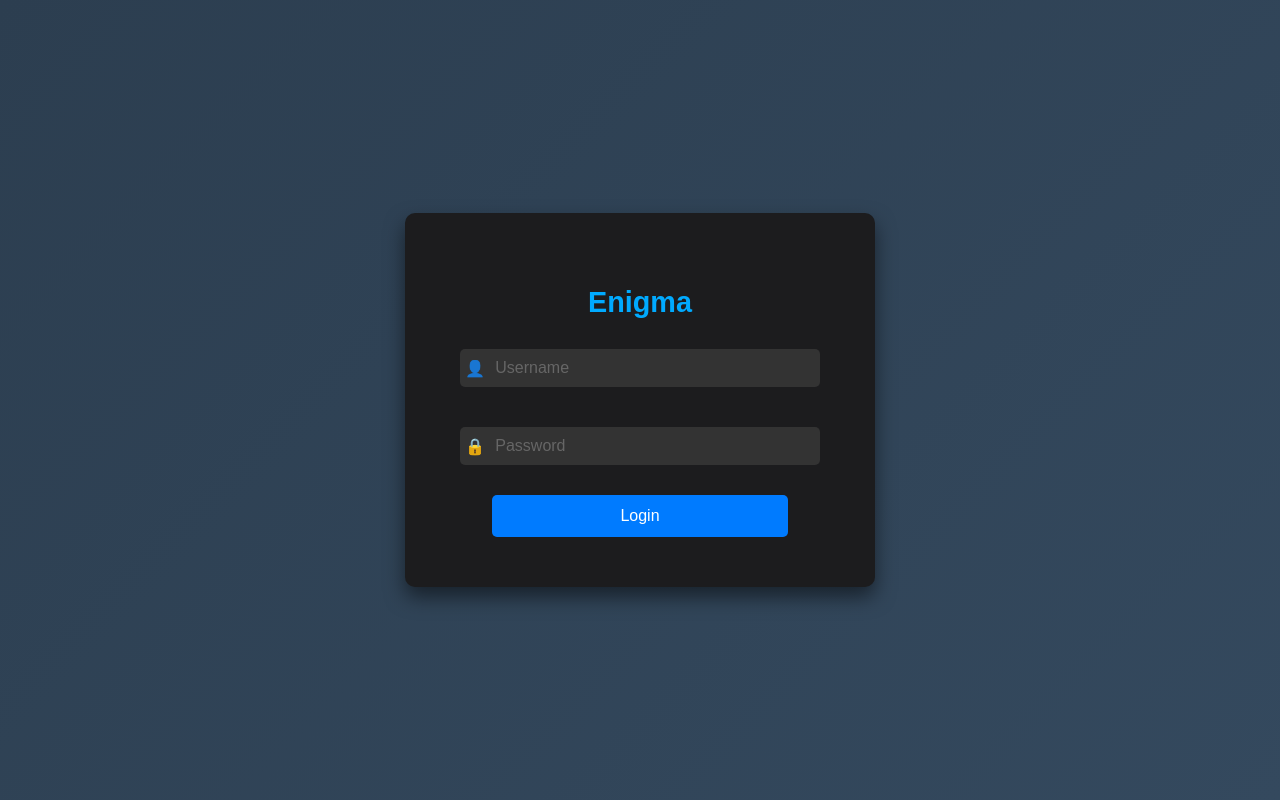
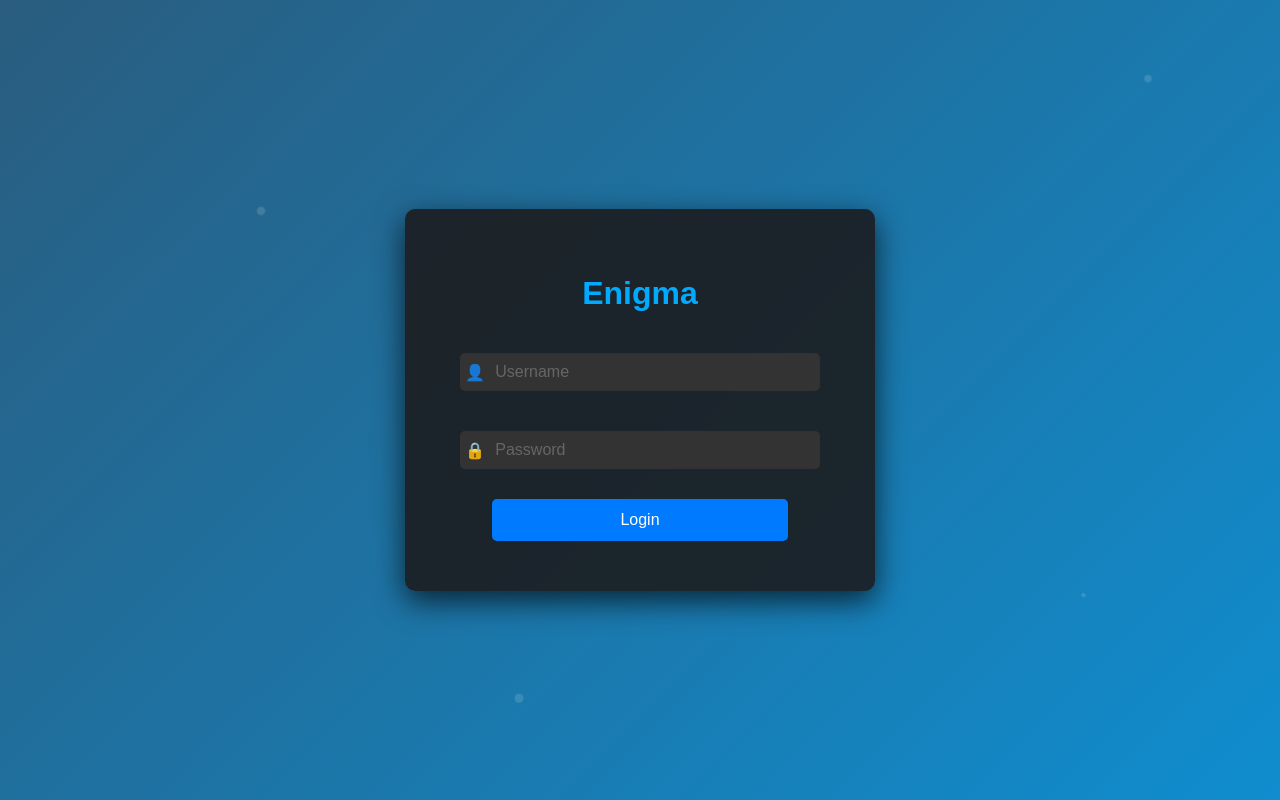
Before and after one commit to akshayjith4/Enigma-Password-Manager, a Flask app: page / in a window 1280 px wide. Run offline with Flask 3, Linux system fonts and the light colour scheme.

Commit message:
Update login.html
Updated login.html with an animated gradient background and enhanced UI

```diff
--- a/templates/login.html
+++ b/templates/login.html
@@ -4,31 +4,88 @@
     <meta charset="UTF-8">
     <meta name="viewport" content="width=device-width, initial-scale=1.0">
     <title>Enigma Login</title>
+    <link rel="stylesheet" href="https://cdnjs.cloudflare.com/ajax/libs/animate.css/4.1.1/animate.min.css" />
     <style>
         body {
             margin: 0;
             font-family: 'Arial', sans-serif;
-            background: linear-gradient(135deg, #2c3e50, #34495e);
+            background: linear-gradient(135deg, #2c3e50, #34495e, #00aaff);
+            background-size: 400% 400%;
+            animation: gradientAnimation 25s ease infinite; /* Longer animation duration for smoother transition */
             display: flex;
             justify-content: center;
             align-items: center;
             height: 100vh;
             color: #ccc;
+            overflow: hidden;
+            position: relative;
         }
 
+        @keyframes gradientAnimation {
+            0% { background-position: 0% 50%; }
+            25% { background-position: 100% 50%; }
+            50% { background-position: 100% 0%; }
+            75% { background-position: 0% 0%; }
+            100% { background-position: 0% 50%; }
+        }
+
+        .particle {
+            position: absolute;
+            border-radius: 50%;
+            background: rgba(255, 255, 255, 0.2);
+            animation: particleAnimation infinite;
+            opacity: 0.7;
+        }
+
+        @keyframes particleAnimation {
+            0% { transform: translateY(0) scale(0.5); }
+            50% { transform: translateY(-50px) scale(1); }
+            100% { transform: translateY(0) scale(0.5); }
+        }
+
+        .particle1 { width: 10px; height: 10px; animation-duration: 3s; }
+        .particle2 { width: 12px; height: 12px; animation-duration: 4s; }
+        .particle3 { width: 8px; height: 8px; animation-duration: 5s; }
+        .particle4 { width: 14px; height: 14px; animation-duration: 6s; }
+        .particle5 { width: 9px; height: 9px; animation-duration: 7s; }
+
         .login-container {
-            background-color: #1c1c1e;
+            background-color: rgba(28, 28, 30, 0.9);
             padding: 50px;
             border-radius: 10px;
-            box-shadow: 0 10px 20px rgba(0, 0, 0, 0.5);
+            box-shadow: 0 10px 30px rgba(0, 0, 0, 0.7);
             width: 370px;
             text-align: center;
+            position: relative;
+            z-index: 1;
+            opacity: 0;
+            animation: fadeIn 1s forwards;
+            animation-delay: 0.5s;
+        }
+
+        @keyframes fadeIn {
+            from { opacity: 0; }
+            to { opacity: 1; }
         }
 
         h2 {
             color: #00aaff;
             margin-bottom: 20px;
-            font-size: 1.8em;
+            font-size: 2em;
+            animation: bounce 1.5s infinite;
+        }
+
+        @keyframes bounce {
+            0%, 100% { transform: translateY(0); }
+            50% { transform: translateY(-15px); }
+        }
+
+        @keyframes shake {
+            0%, 100% { transform: translateX(0); }
+            20% { transform: translateX(-10px); }
+            40% { transform: translateX(10px); }
+            60% { transform: translateX(-10px); }
+            80% { transform: translateX(10px); }
         }
 
         .input-container {
@@ -45,34 +102,52 @@
         }
 
         .input-field {
-            width: 85%;  /* Match width with the button */
-            padding: 10px 10px 10px 35px;  /* Increased padding-left for icon space */
+            width: 85%;
+            padding: 10px 10px 10px 35px;
             margin: 10px 0;
             border: none;
             border-radius: 5px;
             background-color: #333;
             color: #ccc;
             font-size: 16px;
+            transition: background-color 0.3s ease;
         }
 
         .input-field::placeholder {
             color: #666;
         }
 
+        .input-field:focus {
+            background-color: #444;
+            outline: none;
+            animation: pulse 0.5s;
+        }
+
+        @keyframes pulse {
+            0% { transform: scale(1); }
+            50% { transform: scale(1.1); }
+            100% { transform: scale(1); }
+        }
+
         .login-btn {
             background-color: #007bff;
             color: white;
             border: none;
-            width: 80%;  /* Ensure full width */
+            width: 80%;
             padding: 12px;
             border-radius: 5px;
             font-size: 16px;
             cursor: pointer;
-            transition: background-color 0.3s ease;
+            transition: background-color 0.3s ease, transform 0.3s ease, box-shadow 0.3s ease;
+            position: relative;
+            overflow: hidden;
         }
 
         .login-btn:hover {
             background-color: #0056b3;
+            transform: scale(1.05);
+            box-shadow: 0 0 20px rgba(0, 123, 255, 0.5);
+            animation: shake 0.5s;
         }
 
         .error-message {
@@ -82,14 +157,26 @@
             margin-bottom: 20px;
             border-radius: 5px;
             text-align: center;
+            animation: bounceIn 0.5s;
+        }
+
+        @keyframes bounceIn {
+            0% { transform: scale(0); }
+            100% { transform: scale(1); }
         }
     </style>
 </head>
 <body>
+    <div class="particle particle1" style="top: 30%; left: 20%; animation-duration: 3s;"></div>
+    <div class="particle particle2" style="top: 60%; left: 50%; animation-duration: 4s;"></div>
+    <div class="particle particle3" style="top: 15%; right: 10%; animation-duration: 5s;"></div>
+    <div class="particle particle4" style="bottom: 10%; left: 40%; animation-duration: 6s;"></div>
+    <div class="particle particle5" style="bottom: 25%; right: 15%; animation-duration: 7s;"></div>
+
     <div class="login-container">
-        <h2>Enigma</h2>
+        <h2 class="animate__animated animate__bounce">Enigma</h2>
         {% if error %}
-            <div class="error-message">{{ error }}</div>  <!-- Display error message if exists -->
+            <div class="error-message">{{ error }}</div>
         {% endif %}
         <form action="/login" method="POST">
             <div class="input-container">
@@ -103,5 +190,22 @@
             <button type="submit" class="login-btn" aria-label="Login">Login</button>
         </form>
     </div>
+
+    <script>
+        const particles = document.querySelectorAll('.particle');
+
+        function moveParticles(event) {
+            const x = event.clientX;
+            const y = event.clientY;
+
+            particles.forEach(particle => {
+                const offsetX = Math.random() * 100 - 50;
+                const offsetY = Math.random() * 100 - 50;
+                particle.style.transform = `translate(${offsetX}px, ${offsetY}px)`;
+            });
+        }
+
+        document.addEventListener('mousemove', moveParticles);
+    </script>
 </body>
 </html>
```
